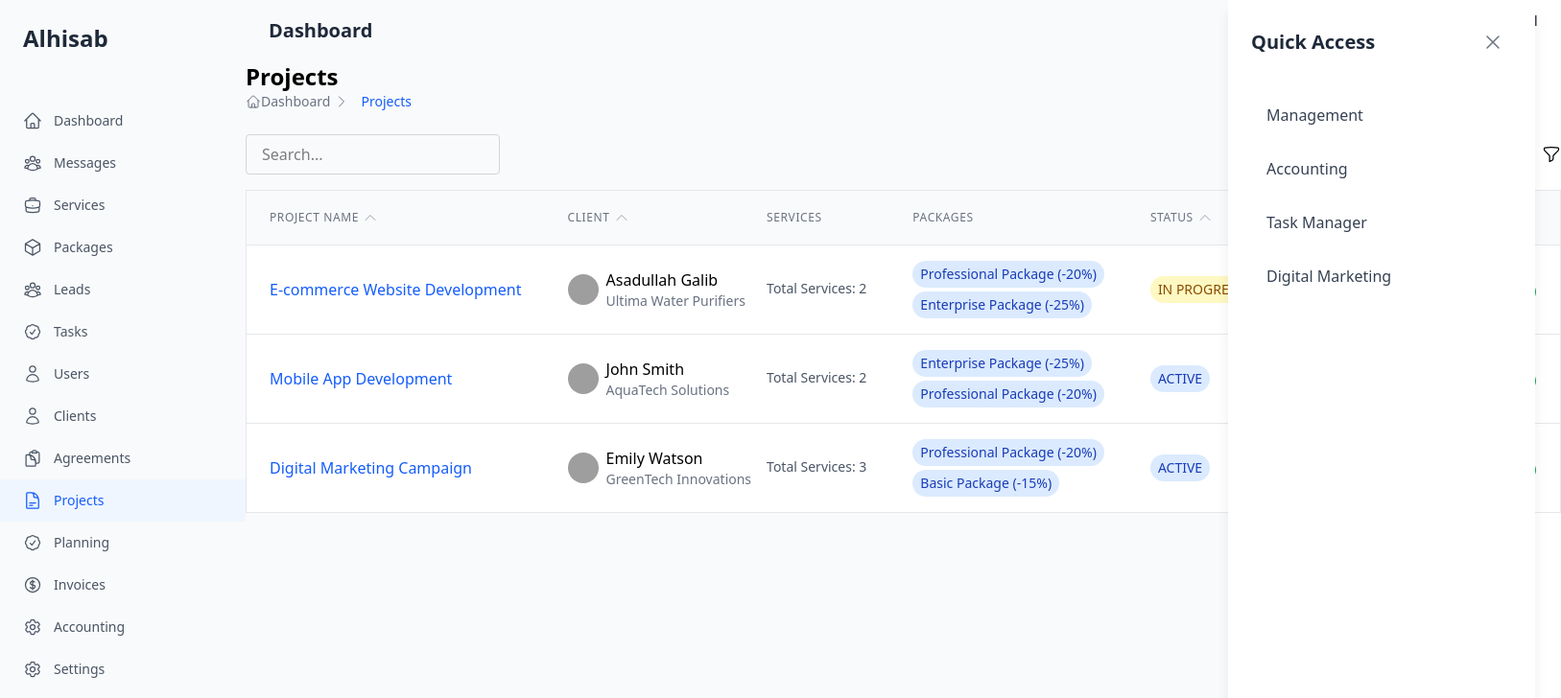
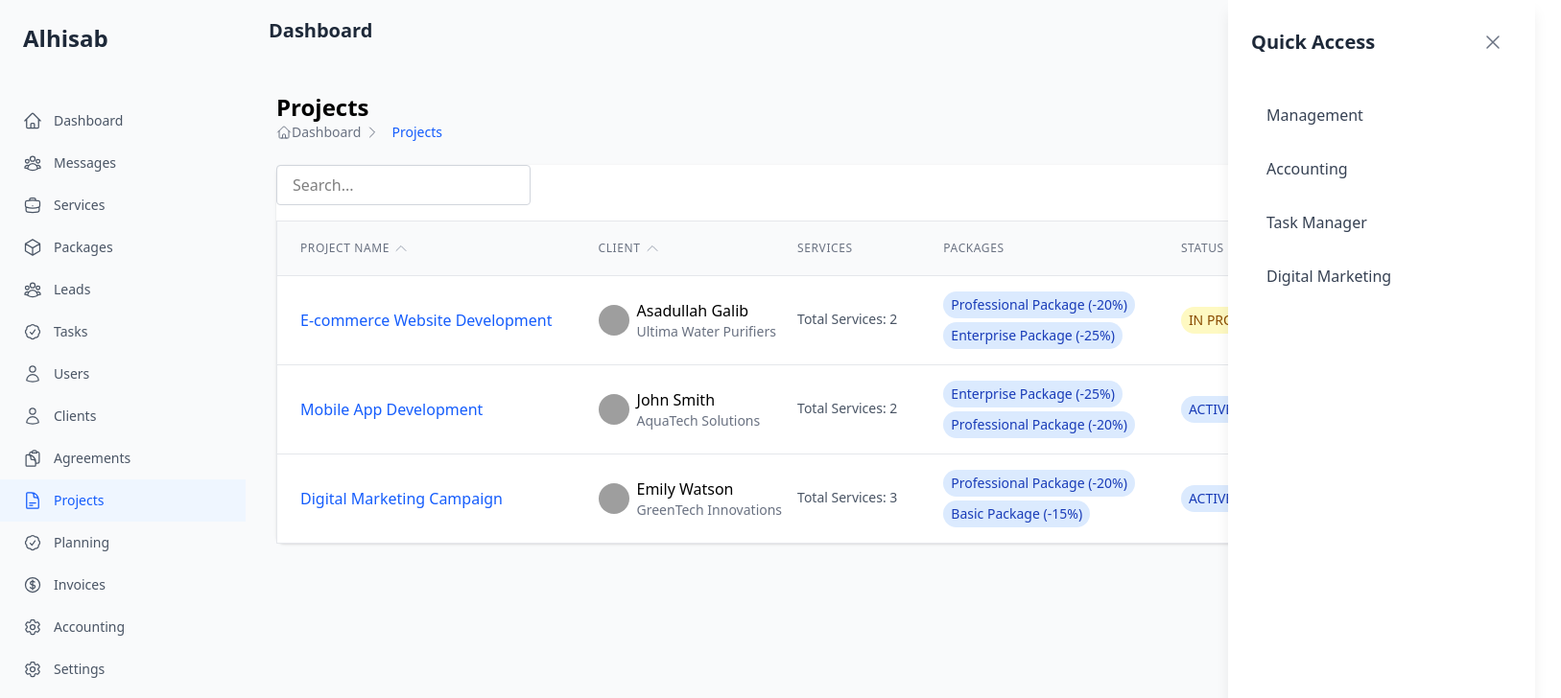
Before and after one commit to einfoengine/alhisab, a Next.js app in the folder frontend/: page /dashboard/projects in a window 1280 px wide. Shown: the top 728 px of the page at 96% size, 1627 px wide, since content can reach past the window. Built offline with nearby package versions, Linux system fonts and the light colour scheme; grey boxes are pictures that could not be loaded.

Commit message:
Projects page primarily done

```diff
--- a/frontend/src/app/dashboard/projects/[id]/page.tsx
+++ b/frontend/src/app/dashboard/projects/[id]/page.tsx
@@ -9,38 +9,38 @@
 import invoices from '@/data/invoices.json';
 import PageHeader from '@/components/elements/PageHeader';
 
-type ServiceWithDiscount = {
-  id: string;
-  discount: number;
-};
+// type ServiceWithDiscount = {
+//   id: string;
+//   discount: number;
+// };
 
-type PackageWithDiscount = {
-  id: string;
-  discount: number;
-};
+// type PackageWithDiscount = {
+//   id: string;
+//   discount: number;
+// };
 
-type Project = {
-  id: string;
-  name: string;
-  description: string;
-  client_id: string;
-  project_master: string;
-  project_type: string;
-  start_date: string;
-  end_date: string;
-  status: string;
-  key_deliverables: string[];
-  services: ServiceWithDiscount[];
-  packages: PackageWithDiscount[];
-  payment_methods: string[];
-  payment_security: string;
-  agreement_number: string;
-  project_value: number;
-  milestones: {
-    name: string;
-    release_amount: number;
-  }[];
-};
+// type Project = {
+//   id: string;
+//   name: string;
+//   description: string;
+//   client_id: string;
+//   project_master: string;
+//   project_type: string;
+//   start_date: string;
+//   end_date: string;
+//   status: string;
+//   key_deliverables: string[];
+//   services: ServiceWithDiscount[];
+//   packages: PackageWithDiscount[];
+//   payment_methods: string[];
+//   payment_security: string;
+//   agreement_number: string;
+//   project_value: number;
+//   milestones: {
+//     name: string;
+//     release_amount: number;
+//   }[];
+// };
 
 const calculateServicePrice = (serviceId: string, discount: number) => {
   const service = services.services.find(s => s.id === serviceId);
@@ -82,15 +82,15 @@
   const totalSaved = project.project_value - finalValue;
 
   return (
-    <div className="nt-page nt-project-details">
-      <main>
+    <div className="min-h-screen bg-gray-50">
+      <div className="max-w-7xl mx-auto px-4 sm:px-6 lg:px-8 py-8">
         <PageHeader title={project.name} />
-        <div className="nt-page-content">
-          <div className="nt-page-content-body">
+
+        <div className="mt-6">
           <div className="grid grid-cols-1 lg:grid-cols-3 gap-6">
             {/* Project Overview */}
             <div className="lg:col-span-2 space-y-6">
-                <div className="bg-white rounded-lg shadow p-6">
+              <div className="bg-white rounded-lg shadow-sm p-6">
                 <h2 className="text-xl font-semibold mb-4">Project Overview</h2>
                 <div className="grid grid-cols-2 gap-4">
                   <div>
@@ -129,7 +129,7 @@
               </div>
 
               {/* Services & Packages */}
-                <div className="bg-white rounded-lg shadow p-6">
+              <div className="bg-white rounded-lg shadow-sm p-6">
                 <h2 className="text-xl font-semibold mb-4">Services & Packages</h2>
                 <div className="space-y-6">
                   <div>
@@ -183,7 +183,7 @@
               </div>
 
               {/* Key Deliverables */}
-                <div className="bg-white rounded-lg shadow p-6">
+              <div className="bg-white rounded-lg shadow-sm p-6">
                 <h2 className="text-xl font-semibold mb-4">Key Deliverables</h2>
                 <ul className="list-disc list-inside space-y-2">
                   {project.key_deliverables.map((deliverable, index) => (
@@ -196,7 +196,7 @@
             {/* Sidebar */}
             <div className="space-y-6">
               {/* Financial Summary */}
-                <div className="bg-white rounded-lg shadow p-6">
+              <div className="bg-white rounded-lg shadow-sm p-6">
                 <h2 className="text-xl font-semibold mb-4">Financial Summary</h2>
                 <div className="space-y-4">
                   <div>
@@ -215,7 +215,7 @@
               </div>
 
               {/* Milestones */}
-                <div className="bg-white rounded-lg shadow p-6">
+              <div className="bg-white rounded-lg shadow-sm p-6">
                 <h2 className="text-xl font-semibold mb-4">Milestones</h2>
                 <div className="space-y-4">
                   {project.milestones.map((milestone, index) => (
@@ -228,7 +228,7 @@
               </div>
 
               {/* Invoices */}
-                <div className="bg-white rounded-lg shadow p-6">
+              <div className="bg-white rounded-lg shadow-sm p-6">
                 <h2 className="text-xl font-semibold mb-4">Invoices</h2>
                 <div className="space-y-4">
                   {projectInvoices.map(invoice => (
@@ -262,7 +262,7 @@
               </div>
 
               {/* Agreement */}
-                <div className="bg-white rounded-lg shadow p-6">
+              <div className="bg-white rounded-lg shadow-sm p-6">
                 <h2 className="text-xl font-semibold mb-4">Agreement</h2>
                 <div className="space-y-4">
                   <div>
@@ -289,7 +289,6 @@
           </div>
         </div>
       </div>
-      </main>
     </div>
   );
 };
--- a/frontend/src/app/dashboard/projects/page.tsx
+++ b/frontend/src/app/dashboard/projects/page.tsx
@@ -188,7 +188,6 @@
           return total + calculatePackagePrice(pkg.id, pkg.discount);
         }, 0);
 
-        // Use the higher discount between services and packages
         const finalValue = Math.min(servicesTotal, packagesTotal);
 
         return (
@@ -204,11 +203,12 @@
   ];
 
   return (
-    <div className="nt-page nt-projects">
-      <main>
+    <div className="min-h-screen bg-gray-50">
+      <div className="max-w-7xl mx-auto px-4 sm:px-6 lg:px-8 py-8">
         <PageHeader title="Projects" />
-        <div className="nt-page-content">
-          <div className="nt-page-content-body">
+
+        <div className="mt-6">
+          <div className="bg-white rounded-lg shadow-sm">
             <TableBuilder<Project>
               columns={columns}
               data={projects.projects}
@@ -216,7 +216,7 @@
             />
           </div>
         </div>
-      </main>
+      </div>
     </div>
   );
 };
```
Lines whose indentation alone changed are shown as unchanged.
